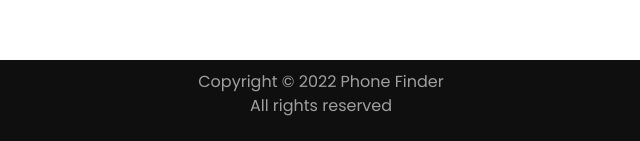
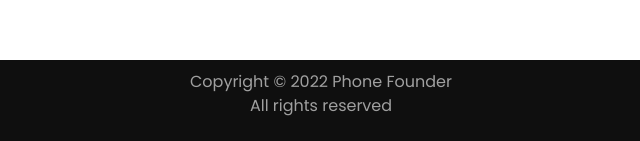
Before and after one commit to web-bilash172/phone--founder-assignment, a plain HTML site: page index.html in a window 1280 px wide. Shown: the part 732-873 px from the top of the page, 319-959 px from the left. Drawn offline with nearby package versions, Linux system fonts and the light colour scheme.

Commit message:
sixth commit

```diff
--- a/index.html
+++ b/index.html
@@ -8,7 +8,7 @@
     <title>Phone Founder</title>
     <link rel="shortcut icon" href="images/phone_PNG48972.png" type="image/x-icon">
 
-    <!-- bootstrap css -->
+    <!-- bootstrap -->
     <link href="https://cdn.jsdelivr.net/npm/bootstrap@5.1.3/dist/css/bootstrap.min.css" rel="stylesheet"
         integrity="sha384-1BmE4kWBq78iYhFldvKuhfTAU6auU8tT94WrHftjDbrCEXSU1oBoqyl2QvZ6jIW3" crossorigin="anonymous">
 
@@ -140,18 +140,18 @@
     <footer>
         <div class="footer-section">
             <div class="footer-text">
-                <p>Copyright © 2022 Phone Finder<br>All rights reserved</p>
+                <p>Copyright © 2022 Phone Founder<br>All rights reserved</p>
             </div>
         </div>
     </footer>
 
 
-    <!-- bootstrap js  -->
+    <!-- bootstrap script -->
     <script src="https://cdn.jsdelivr.net/npm/bootstrap@5.1.3/dist/js/bootstrap.bundle.min.js"
         integrity="sha384-ka7Sk0Gln4gmtz2MlQnikT1wXgYsOg+OMhuP+IlRH9sENBO0LRn5q+8nbTov4+1p"
         crossorigin="anonymous"></script>
 
-    <!-- vanila js  -->
+    <!--js  -->
     <script src="app.js"></script>
 </body>
 
```
